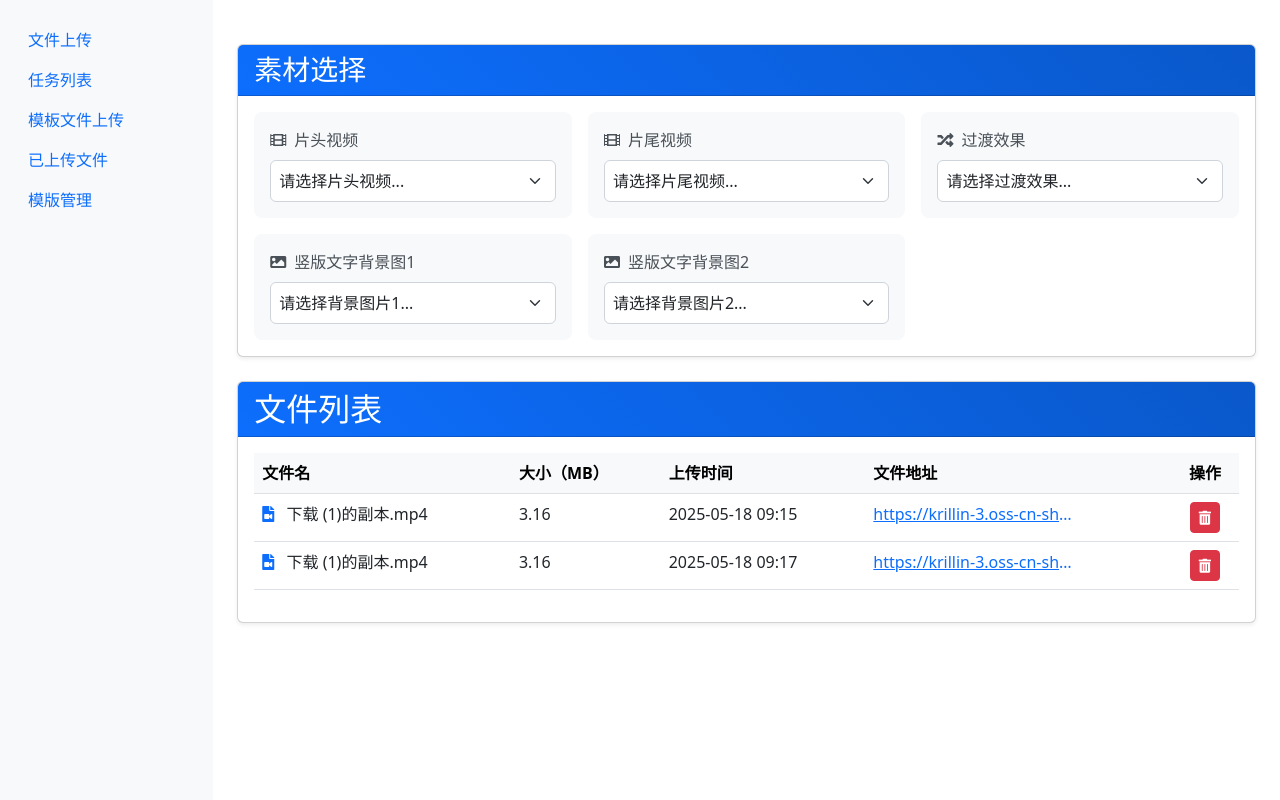
After one commit to ylzuimeng/tencent_alivideo, a Flask app: page /taskstyles in a window 1280 px wide. The commit adds this page. Run offline with Flask 3, Linux system fonts and the light colour scheme; some libraries are stand-ins or nearby versions.

Commit message:
完成素材选择前端页面

```diff
--- a/app.py
+++ b/app.py
@@ -1,6 +1,6 @@
 from flask import Flask, render_template, request, jsonify, redirect, url_for
 from werkzeug.utils import secure_filename
-from models import db, File, Template
+from models import db, File, Template, TaskStyle
 import os
 from datetime import datetime
 from dotenv import load_dotenv
@@ -119,6 +119,12 @@ def task_list():
 def templates():
     files = Template.query.all()
     return render_template('templates.html', files=files)
+
+@app.route('/taskstyles')
+def taskstyles():
+    files = Template.query.all()
+    taskstyles = TaskStyle.query.all()
+    return render_template('taskstyles.html', files=files, taskstyles=taskstyles)
 
 # 文件上传处理
 @app.route('/api/upload/video', methods=['POST'])
--- a/templates/base.html
+++ b/templates/base.html
@@ -18,10 +18,13 @@
                         <a class="nav-link" href="{{ url_for('task_list') }}">任务列表</a>
                     </li>
                     <li class="nav-item">
-                        <a class="nav-link" href="{{ url_for('templates') }}">模板管理</a>
+                        <a class="nav-link" href="{{ url_for('templates') }}">模板文件上传</a>
                     </li>
                     <li class="nav-item">
                         <a class="nav-link" href="{{ url_for('files') }}">已上传文件</a>
+                    </li>
+                    <li class="nav-item">
+                        <a class="nav-link" href="{{ url_for('taskstyles') }}">模版管理</a>
                     </li>
                 </ul>
             </div>
--- /dev/null
+++ b/templates/taskstyles.html
@@ -0,0 +1,193 @@
+{% extends "base.html" %}
+
+{% block content %}
+<div class="container mt-4">
+    <div class="card">
+        <div class="card-header bg-primary text-white">
+            <h3 class="mb-0">素材选择</h3>
+        </div>
+        <div class="card-body">
+            <div class="row g-3">
+                <!-- 片头选择 -->
+                <div class="col-md-6 col-lg-4">
+                    <div class="form-group">
+                        <label for="header-file-select" class="form-label">
+                            <i class="fas fa-film me-2"></i>片头视频
+                        </label>
+                        <select id="header-file-select" class="form-select">
+                            <option value="">请选择片头视频...</option>
+                            {% for file in files %}
+                                <option value="{{ file.filename }}">{{ file.filename }}</option>
+                            {% endfor %}
+                        </select>
+                    </div>
+                </div>
+
+                <!-- 片尾选择 -->
+                <div class="col-md-6 col-lg-4">
+                    <div class="form-group">
+                        <label for="footer-file-select" class="form-label">
+                            <i class="fas fa-film me-2"></i>片尾视频
+                        </label>
+                        <select id="footer-file-select" class="form-select">
+                            <option value="">请选择片尾视频...</option>
+                            {% for file in files %}
+                                <option value="{{ file.filename }}">{{ file.filename }}</option>
+                            {% endfor %}
+                        </select>
+                    </div>
+                </div>
+
+                <!-- 过渡页选择 -->
+                <div class="col-md-6 col-lg-4">
+                    <div class="form-group">
+                        <label for="transition-file-select" class="form-label">
+                            <i class="fas fa-random me-2"></i>过渡效果
+                        </label>
+                        <select id="transition-file-select" class="form-select">
+                            <option value="">请选择过渡效果...</option>
+                            {% for file in files %}
+                                <option value="{{ file.filename }}">{{ file.filename }}</option>
+                            {% endfor %}
+                        </select>
+                    </div>
+                </div>
+
+                <!-- 竖版背景1选择 -->
+                <div class="col-md-6 col-lg-4">
+                    <div class="form-group">
+                        <label for="background-file-select" class="form-label">
+                            <i class="fas fa-image me-2"></i>竖版文字背景图1
+                        </label>
+                        <select id="background-file-select" class="form-select">
+                            <option value="">请选择背景图片1...</option>
+                            {% for file in files %}
+                                <option value="{{ file.filename }}">{{ file.filename }}</option>
+                            {% endfor %}
+                        </select>
+                    </div>
+                </div>
+
+                <!-- 竖版背景2选择 -->
+                <div class="col-md-6 col-lg-4">
+                    <div class="form-group">
+                        <label for="background2-file-select" class="form-label">
+                            <i class="fas fa-image me-2"></i>竖版文字背景图2
+                        </label>
+                        <select id="background2-file-select" class="form-select">
+                            <option value="">请选择背景图片2...</option>
+                            {% for file in files %}
+                                <option value="{{ file.filename }}">{{ file.filename }}</option>
+                            {% endfor %}
+                        </select>
+                    </div>
+                </div>
+            </div>
+        </div>
+    </div>
+</div>
+<div class="container mt-4">
+    <div class="card">
+        <div class="card-header bg-primary text-white d-flex justify-content-between align-items-center">
+            <h2 class="mb-0">文件列表</h2>
+        </div>
+        <div class="card-body">
+            <div class="table-responsive">
+                <table class="table table-hover">
+                    <thead class="table-light">
+                        <tr>
+                            <th>文件名</th>
+                            <th>大小（MB）</th>
+                            <th>上传时间</th>
+                            <th>文件地址</th>
+                            <th class="text-center">操作</th>
+                        </tr>
+                    </thead>
+                    <tbody>
+                        {% for file in files %}
+                        <tr>
+                            <td>
+                                <i class="fas fa-file-video text-primary me-2"></i>
+                                {{ file.filename }}
+                            </td>
+                            <td>{{ (file.size / (1024*1024))|round(2) }}</td>
+                            <td>{{ file.upload_time.strftime('%Y-%m-%d %H:%M') }}</td>
+                            <td>
+                                <a href="{{ file.oss_url }}" target="_blank" class="text-truncate d-inline-block" style="max-width: 200px;" title="{{ file.oss_url }}">
+                                    {{ file.oss_url }}
+                                </a>
+                            </td>
+                            <td class="text-center">
+                                <form method="post" action="/api/delete/{{ file.id }}" class="d-inline">
+                                    <button type="submit" class="btn btn-danger btn-sm"
+                                            onclick="return confirm('确定要删除这个文件吗?')"
+                                            title="删除文件">
+                                        <i class="fas fa-trash-alt"></i>
+                                    </button>
+                                </form>
+                            </td>
+                        </tr>
+                        {% endfor %}
+                    </tbody>
+                </table>
+            </div>
+        </div>
+    </div>
+</div>
+<!-- 添加 Font Awesome 图标支持 -->
+<link rel="stylesheet" href="https://cdnjs.cloudflare.com/ajax/libs/font-awesome/5.15.4/css/all.min.css">
+<style>
+.upload-area {
+    border: 2px dashed #ccc;
+    border-radius: 8px;
+    padding: 20px;
+    text-align: center;
+    margin: 20px 0;
+    background: #f8f9fa;
+}
+
+.upload-area.dragover {
+    border-color: #0d6efd;
+    background: #e9ecef;
+}
+
+.form-select {
+    border-radius: 6px;
+    border: 1px solid #ced4da;
+    padding: 0.5rem;
+    transition: border-color 0.15s ease-in-out, box-shadow 0.15s ease-in-out;
+}
+
+.form-select:focus {
+    border-color: #86b7fe;
+    box-shadow: 0 0 0 0.25rem rgba(13, 110, 253, 0.25);
+}
+
+.form-label {
+    font-weight: 500;
+    color: #495057;
+    margin-bottom: 0.5rem;
+}
+
+.card {
+    box-shadow: 0 0.125rem 0.25rem rgba(0, 0, 0, 0.075);
+    margin-bottom: 1.5rem;
+}
+
+.card-header {
+    background: linear-gradient(45deg, #0d6efd, #0a58ca);
+}
+
+.form-group {
+    background: #f8f9fa;
+    padding: 1rem;
+    border-radius: 8px;
+    transition: all 0.3s ease;
+}
+
+.form-group:hover {
+    background: #e9ecef;
+    transform: translateY(-2px);
+}
+</style>
+{% endblock %}
```
Also changed, not shown: models.py (+10 -0 lines), db/data.db.
